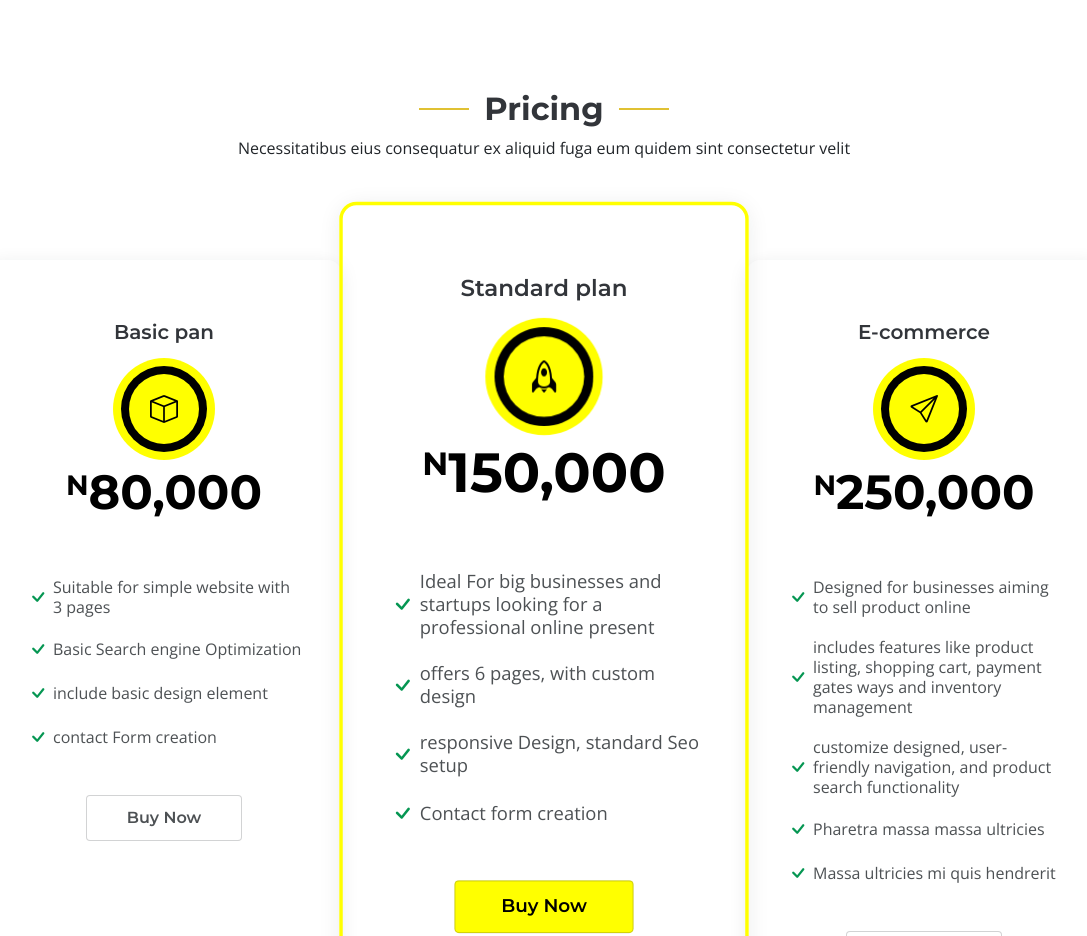
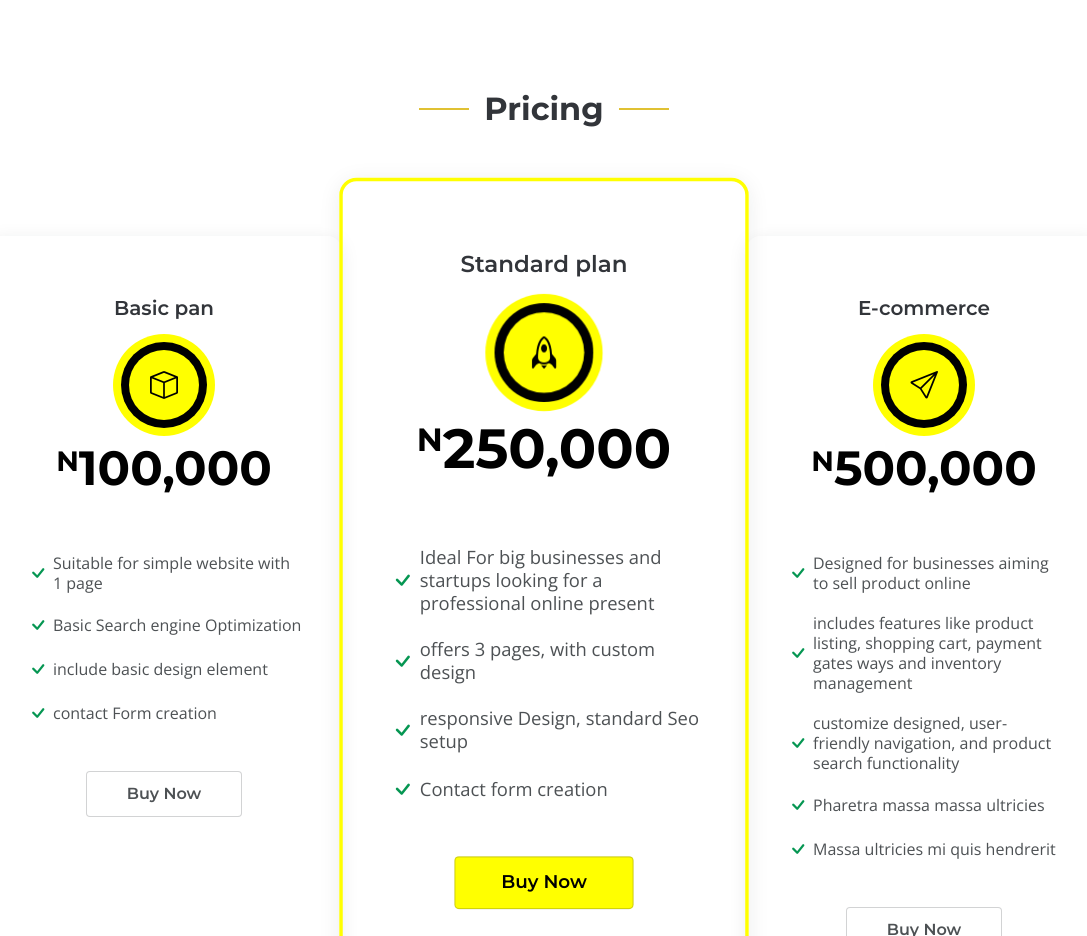
Before and after one commit to oma-web-guy/supatec, a plain HTML site: page index.html in a window 1280 px wide. Shown: the part 3800-4736 px from the top of the page, without its empty margins (96-1183 px from the left). Drawn offline with nearby package versions, Linux system fonts and the light colour scheme.

Commit message:
Update index.html

```diff
--- a/index.html
+++ b/index.html
@@ -412,7 +412,7 @@
       <!--  Section Title -->
       <div class="container section-title" data-aos="fade-up">
         <h2>Pricing</h2>
-        <p>Necessitatibus eius consequatur ex aliquid fuga eum quidem sint consectetur velit</p>
+        <p></p>
       </div><!-- End Section Title -->
 
       <div class="container" data-aos="zoom-in" data-aos-delay="100">
@@ -425,9 +425,9 @@
               <div class="icon">
                 <i class="bi bi-box"></i>
               </div>
-              <h4><sup>N</sup>80,000<span> </span></h4>
+              <h4><sup>N</sup>100,000<span> </span></h4>
               <ul>
-                <li><i class="bi bi-check"></i> <span> Suitable for simple website with 3 pages</span></li>
+                <li><i class="bi bi-check"></i> <span> Suitable for simple website with 1 page</span></li>
                 <li><i class="bi bi-check"></i> <span>Basic Search engine Optimization</span></li>
                 <li><i class="bi bi-check"></i> <span>include basic design element</span></li>
                 <li><i class="bi bi-check"></i> <span>contact Form creation</span></li>
@@ -445,10 +445,10 @@
                 <i class="bi bi-rocket"></i>
               </div>
 
-              <h4><sup>N</sup>150,000<span> </h4>
+              <h4><sup>N</sup>250,000<span> </h4>
               <ul>
                 <li><i class="bi bi-check"></i> <span>Ideal For big businesses and startups looking for a professional online present</span></li>
-                <li><i class="bi bi-check"></i> <span>offers 6 pages, with custom design</span></li>
+                <li><i class="bi bi-check"></i> <span>offers 3 pages, with custom design</span></li>
                 <li><i class="bi bi-check"></i> <span>responsive Design, standard Seo setup</span></li>
                 <li><i class="bi bi-check"></i> <span>Contact form creation</span></li>
 
@@ -463,7 +463,7 @@
               <div class="icon">
                 <i class="bi bi-send"></i>
               </div>
-              <h4><sup>N</sup>250,000<span></span></h4>
+              <h4><sup>N</sup>500,000<span></span></h4>
               <ul>
                 <li><i class="bi bi-check"></i> <span>Designed for businesses aiming to sell product online</span></li>
                 <li><i class="bi bi-check"></i> <span>includes features like product listing, shopping cart, payment gates ways and inventory management</span></li>
```
